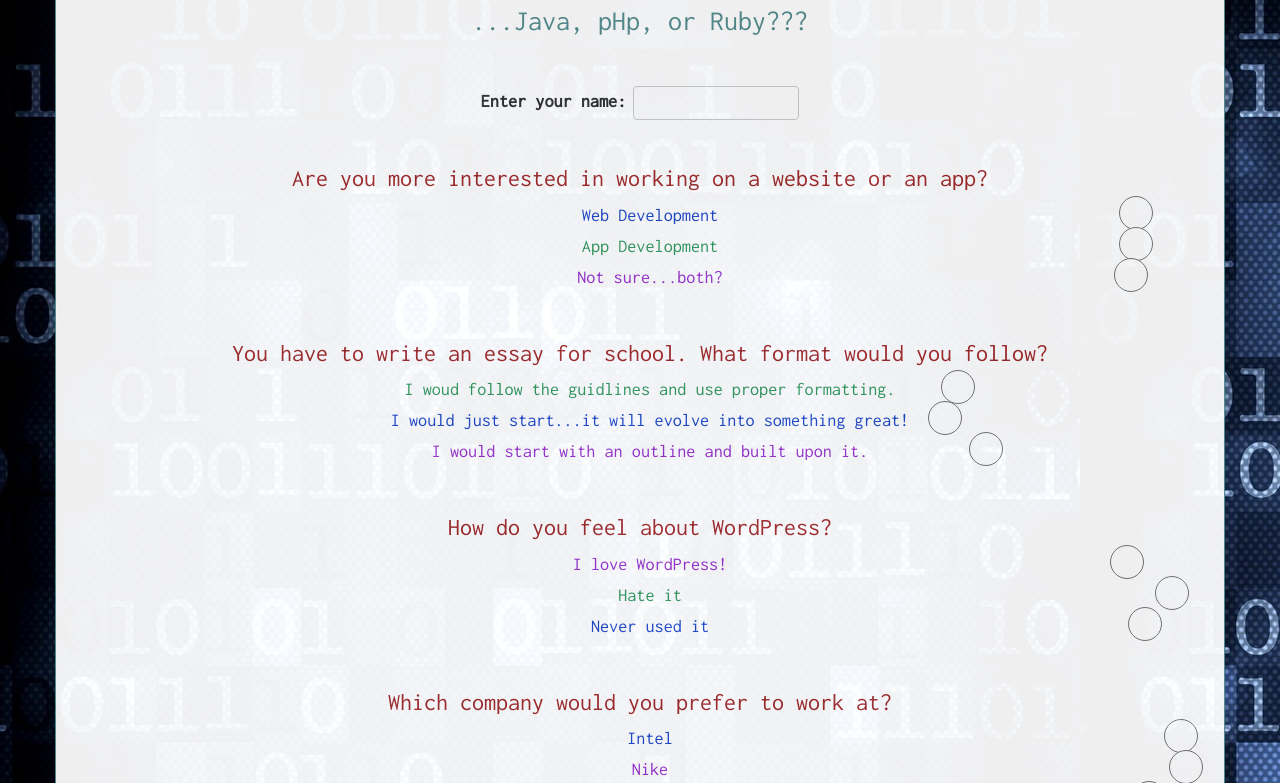
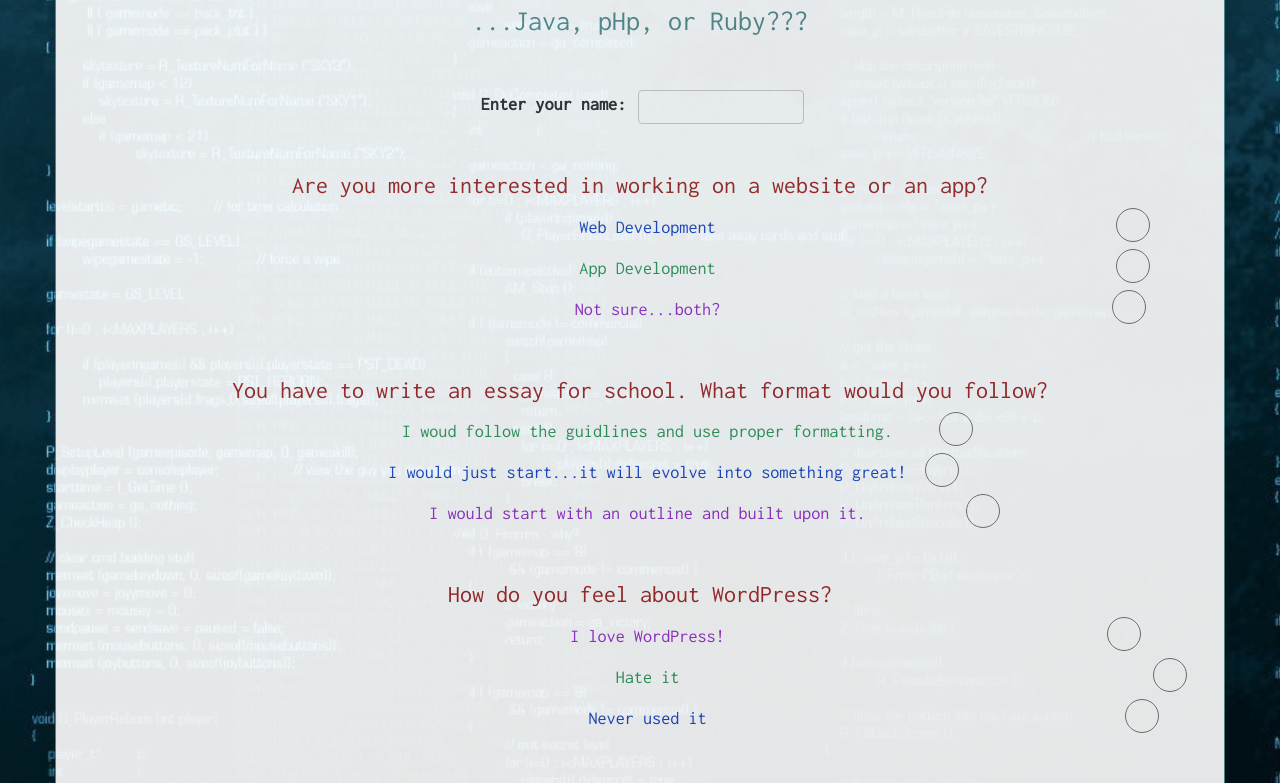
Before and after one commit to aimenkhakwani/track-survey, a plain HTML site: page index.html in a window 1280 px wide. Shown: the part 105-888 px from the top of the page. Drawn offline with Linux system fonts and the light colour scheme.

Commit message:
Changed background picture in the body and added style to the label and container

```diff
--- a/css/style.css
+++ b/css/style.css
@@ -1,7 +1,8 @@
 body{
   text-align: center;
   font-family: 'Inconsolata', monospace;
-  background-image: url("../img/code.jpg");
+  background-image: url("../img/code2.jpg");
+  background-size: cover;
 }
 .container {
   border: 1px solid #568e8f;
@@ -9,7 +10,7 @@
   margin-top: 2rem;
   border-radius: 10px;
   background-color: #fff;
-  opacity: .94;
+  opacity: .9;
 }
 .row {
   padding: 1rem;
@@ -17,6 +18,7 @@
 #output, #phplogo, #javalogo, #rubylogo{
   display:none;
 }
+/*styling the submit button*/
 .btn-success {
   background-color: #568e8f;
   border-color: #568e8f;
@@ -25,6 +27,10 @@
   background-color: #80b2b3;
   border-color: #80b2b3;
 }
+button{
+  margin-top: 3rem;
+}
+/*headings style*/
 h1 {
   color: #0d0d0d;
 }
@@ -36,12 +42,10 @@
 h3 {
   color: #a22a2a;
 }
-button{
-  margin-top: 3rem;
-}
-/*Radio buttons font size and colors*/
+/*Radio buttons font size, padding, and colors*/
 label {
   font-size: 1.3em;
+  padding: 5px;
 }
 label.blue{
   color:#1f49c7;
@@ -62,6 +66,7 @@
 .radio input[type=radio]{
   margin-left: -25px;
 }
+/*Capitalizing user names*/
 .name{
   text-transform:capitalize;
 }
```
Also changed, not shown: img/code2.jpg (added).
